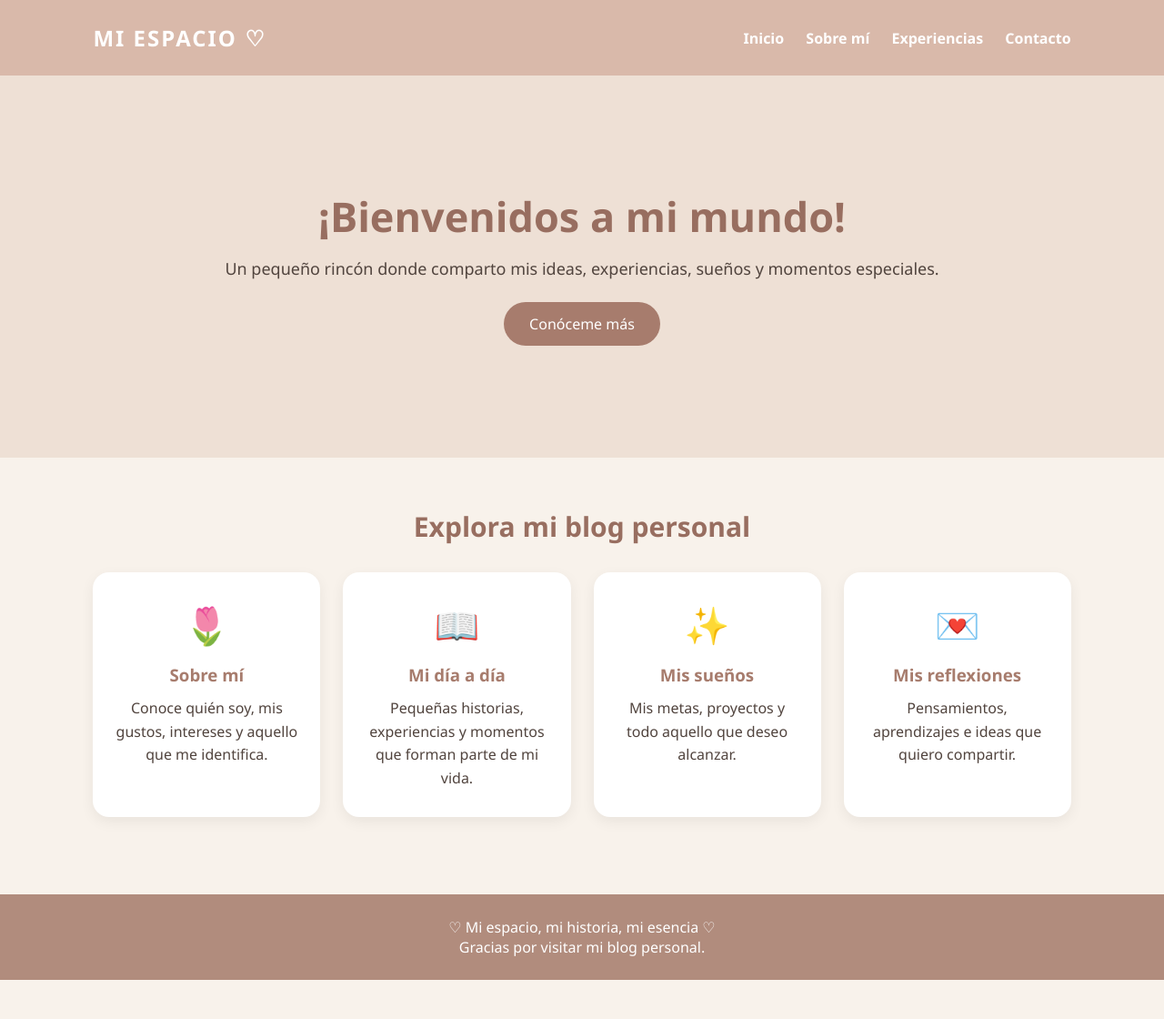
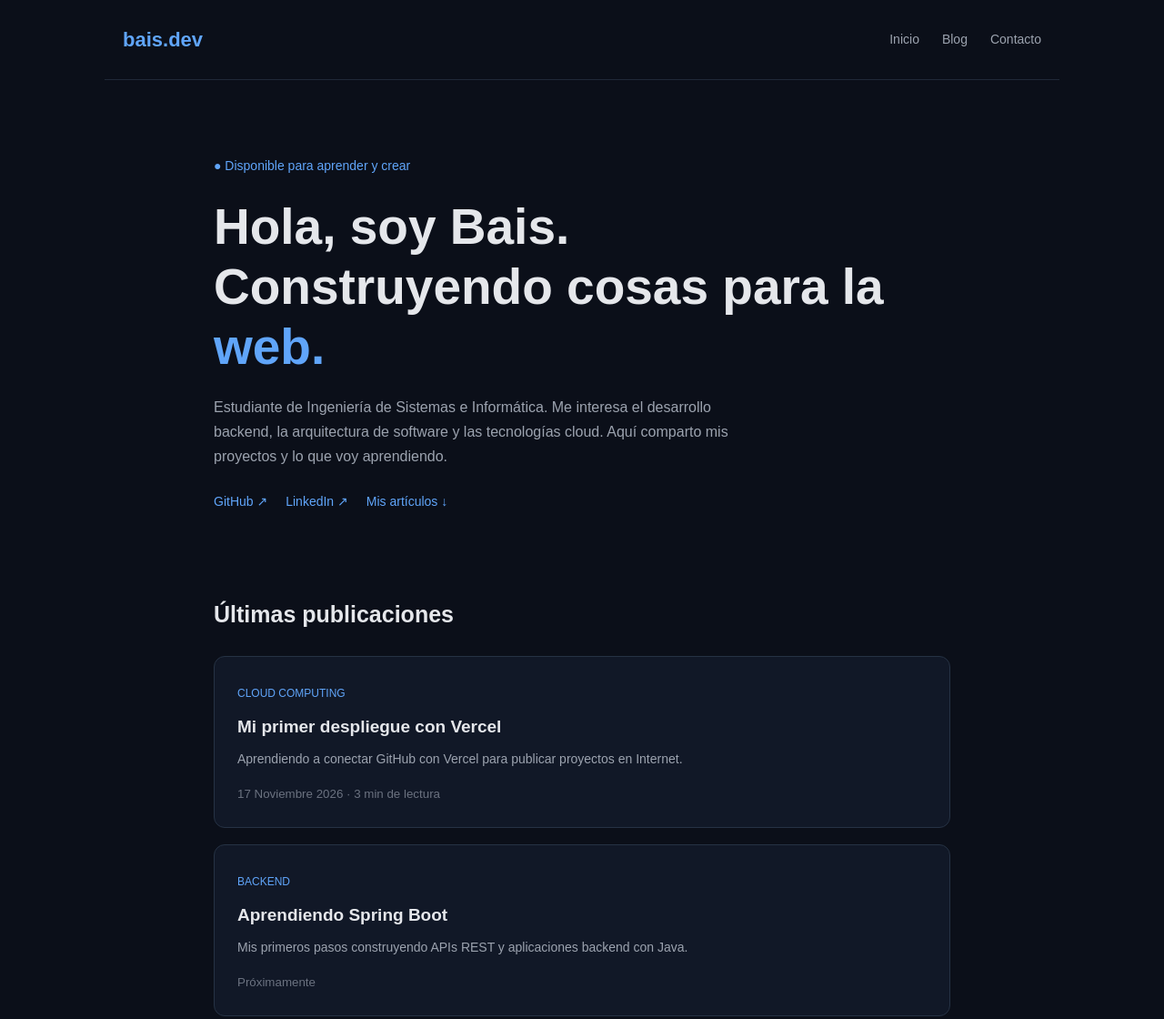
Before and after one commit to Bais17/pruebaBlog, a plain HTML site: page index.html in a window 1280 px wide. Shown: the top 1120 px of the page at 91% size. Before the commit the page ends 1077 px from the top, so only its background shows below. Drawn offline with Linux system fonts and the light colour scheme.

Commit message:
Tercera version

```diff
--- a/index.html
+++ b/index.html
@@ -1,10 +1,9 @@
-
 <!DOCTYPE html>
 <html lang="es">
 <head>
     <meta charset="UTF-8">
     <meta name="viewport" content="width=device-width, initial-scale=1.0">
-    <title>Mi Blog Personal</title>
+    <title>Bais | Developer Blog</title>
 
     <style>
         * {
@@ -14,125 +13,144 @@
         }
 
         body {
-            font-family: 'Segoe UI', sans-serif;
-            background: #f8f2eb;
-            color: #51443e;
+            background: #0b0f19;
+            color: #e5e7eb;
+            font-family: Arial, sans-serif;
+            line-height: 1.7;
+        }
+
+        a {
+            color: inherit;
+            text-decoration: none;
         }
 
         header {
-            background: #d9b9aa;
-            padding: 25px 8%;
+            max-width: 1050px;
+            margin: auto;
+            padding: 25px 20px;
             display: flex;
             justify-content: space-between;
             align-items: center;
+            border-bottom: 1px solid #202938;
         }
 
-        header h2 {
-            color: white;
-            letter-spacing: 2px;
+        .logo {
+            font-size: 22px;
+            font-weight: bold;
+            color: #60a5fa;
         }
 
-        nav a {
-            color: white;
-            text-decoration: none;
-            margin-left: 20px;
-            font-weight: bold;
+        nav {
+            display: flex;
+            gap: 25px;
+            color: #9ca3af;
+            font-size: 14px;
         }
 
-        .inicio {
-            min-height: 420px;
-            display: flex;
-            align-items: center;
-            justify-content: center;
-            text-align: center;
-            padding: 60px 20px;
-            background: #eee0d5;
+        nav a:hover {
+            color: #60a5fa;
         }
 
-        .inicio h1 {
-            font-size: 45px;
-            color: #986e60;
-            margin-bottom: 15px;
+        main {
+            max-width: 850px;
+            margin: 80px auto;
+            padding: 0 20px;
         }
 
-        .inicio p {
-            font-size: 18px;
+        .tag {
+            color: #60a5fa;
+            font-size: 14px;
+        }
+
+        h1 {
+            font-size: clamp(36px, 6vw, 55px);
+            line-height: 1.2;
+            margin: 20px 0;
+        }
+
+        h1 span {
+            color: #60a5fa;
+        }
+
+        .intro {
+            color: #9ca3af;
+            max-width: 600px;
             margin-bottom: 25px;
         }
 
-        .boton {
-            display: inline-block;
-            background: #a77c6d;
-            color: white;
-            padding: 13px 28px;
-            border-radius: 25px;
-            text-decoration: none;
+        .socials {
+            display: flex;
+            gap: 20px;
+            margin-bottom: 90px;
+            color: #60a5fa;
+            font-size: 14px;
         }
 
-        .contenido {
-            padding: 55px 8%;
-            text-align: center;
+        h2 {
+            font-size: 25px;
+            margin-bottom: 25px;
         }
 
-        .contenido h2 {
-            color: #986e60;
-            font-size: 30px;
-            margin-bottom: 30px;
+        .articles {
+            display: grid;
+            gap: 18px;
         }
 
-        .tarjetas {
-            display: grid;
-            grid-template-columns: repeat(auto-fit, minmax(220px, 1fr));
-            gap: 25px;
+        article {
+            background: #111827;
+            border: 1px solid #263244;
+            border-radius: 12px;
+            padding: 25px;
+            transition: .2s;
         }
 
-        .tarjeta {
-            background: white;
-            padding: 30px 20px;
-            border-radius: 18px;
-            box-shadow: 0 5px 15px #00000010;
-            transition: 0.3s;
+        article:hover {
+            border-color: #60a5fa;
+            transform: translateY(-3px);
         }
 
-        .tarjeta:hover {
-            transform: translateY(-7px);
+        .category {
+            color: #60a5fa;
+            font-size: 12px;
+            text-transform: uppercase;
         }
 
-        .tarjeta .icono {
-            font-size: 40px;
-            margin-bottom: 15px;
+        article h3 {
+            margin: 8px 0;
+            font-size: 19px;
         }
 
-        .tarjeta h3 {
-            color: #a77c6d;
-            margin-bottom: 12px;
+        article p {
+            color: #9ca3af;
+            font-size: 14px;
         }
 
-        .tarjeta p {
-            line-height: 1.6;
+        article small {
+            display: block;
+            color: #6b7280;
+            margin-top: 15px;
         }
 
         footer {
-            background: #b18c7d;
-            color: white;
             text-align: center;
-            padding: 25px;
-            margin-top: 30px;
+            padding: 35px 20px;
+            color: #6b7280;
+            border-top: 1px solid #202938;
+            font-size: 13px;
         }
 
-        @media (max-width: 600px) {
+        @media (max-width: 550px) {
             header {
                 flex-direction: column;
                 gap: 15px;
             }
 
-            nav a {
-                margin: 5px;
-                display: inline-block;
+            nav {
+                gap: 15px;
             }
 
-            .inicio h1 {
-                font-size: 32px;
+            main {
+                margin-top: 55px;
             }
         }
     </style>
@@ -141,63 +159,83 @@
 <body>
 
 <header>
-    <h2>MI ESPACIO ♡</h2>
+    <a class="logo" href="#">bais.dev</a>
+
     <nav>
         <a href="#inicio">Inicio</a>
-        <a href="#sobre-mi">Sobre mí</a>
-        <a href="#experiencias">Experiencias</a>
+        <a href="#blog">Blog</a>
         <a href="#contacto">Contacto</a>
     </nav>
 </header>
 
-<section class="inicio" id="inicio">
-    <div>
-        <h1>¡Bienvenidos a mi mundo!</h1>
-        <p>Un pequeño rincón donde comparto mis ideas,
-        experiencias, sueños y momentos especiales.</p>
-        <a href="#sobre-mi" class="boton">Conóceme más</a>
-    </div>
-</section>
+<main>
 
-<section class="contenido" id="sobre-mi">
-    <h2>Explora mi blog personal</h2>
+    <section id="inicio">
+        <span class="tag">● Disponible para aprender y crear</span>
 
-    <div class="tarjetas">
+        <h1>
+            Hola, soy Bais.<br>
+            Construyendo cosas para la <span>web.</span>
+        </h1>
 
-        <div class="tarjeta">
-            <div class="icono">🌷</div>
-            <h3>Sobre mí</h3>
-            <p>Conoce quién soy, mis gustos,
-            intereses y aquello que me identifica.</p>
+        <p class="intro">
+            Estudiante de Ingeniería de Sistemas e Informática.
+            Me interesa el desarrollo backend, la arquitectura
+            de software y las tecnologías cloud.
+            Aquí comparto mis proyectos y lo que voy aprendiendo.
+        </p>
+
+        <div class="socials">
+            <a href="https://github.com/" target="_blank">GitHub ↗</a>
+            <a href="https://linkedin.com/" target="_blank">LinkedIn ↗</a>
+            <a href="#blog">Mis artículos ↓</a>
         </div>
+    </section>
 
-        <div class="tarjeta">
-            <div class="icono">📖</div>
-            <h3>Mi día a día</h3>
-            <p>Pequeñas historias, experiencias
-            y momentos que forman parte de mi vida.</p>
+    <section id="blog">
+        <h2>Últimas publicaciones</h2>
+
+        <div class="articles">
+
+            <article>
+                <span class="category">Cloud Computing</span>
+                <h3>Mi primer despliegue con Vercel</h3>
+                <p>
+                    Aprendiendo a conectar GitHub con Vercel
+                    para publicar proyectos en Internet.
+                </p>
+                <small>17 Noviembre 2026 · 3 min de lectura</small>
+            </article>
+
+            <article>
+                <span class="category">Backend</span>
+                <h3>Aprendiendo Spring Boot</h3>
+                <p>
+                    Mis primeros pasos construyendo APIs REST
+                    y aplicaciones backend con Java.
+                </p>
+                <small>Próximamente</small>
+            </article>
+
+            <article>
+                <span class="category">DevOps</span>
+                <h3>Mis primeros pasos con Docker</h3>
+                <p>
+                    Explorando contenedores y aprendiendo
+                    a desplegar aplicaciones.
+                </p>
+                <small>Próximamente</small>
+            </article>
+
         </div>
+    </section>
 
-        <div class="tarjeta">
-            <div class="icono">✨</div>
-            <h3>Mis sueños</h3>
-            <p>Mis metas, proyectos y todo aquello
-            que deseo alcanzar.</p>
-        </div>
-
-        <div class="tarjeta">
-            <div class="icono">💌</div>
-            <h3>Mis reflexiones</h3>
-            <p>Pensamientos, aprendizajes e ideas
-            que quiero compartir.</p>
-        </div>
-
-    </div>
-</section>
+</main>
 
 <footer id="contacto">
-    <p>♡ Mi espacio, mi historia, mi esencia ♡</p>
-    <p>Gracias por visitar mi blog personal.</p>
+    Construido por Bais · 2026
+    <br>
+    Aprendiendo algo nuevo cada día.
 </footer>
 
 </body>
```
